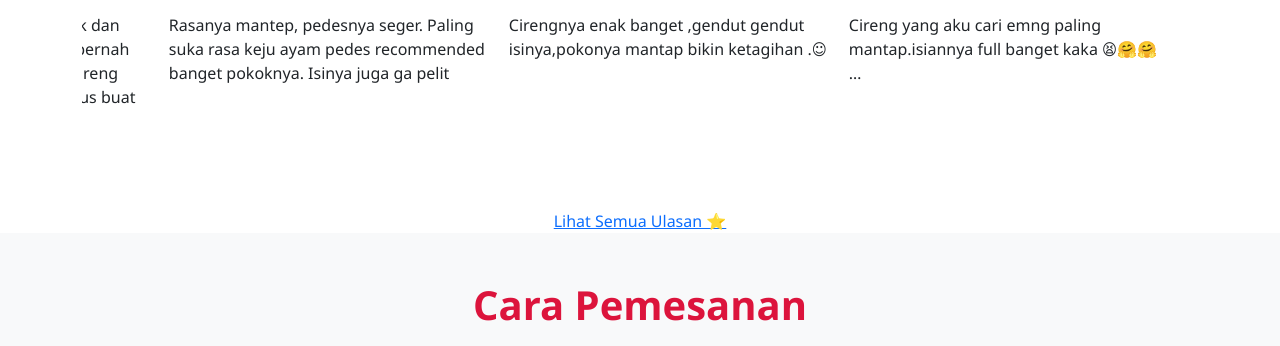
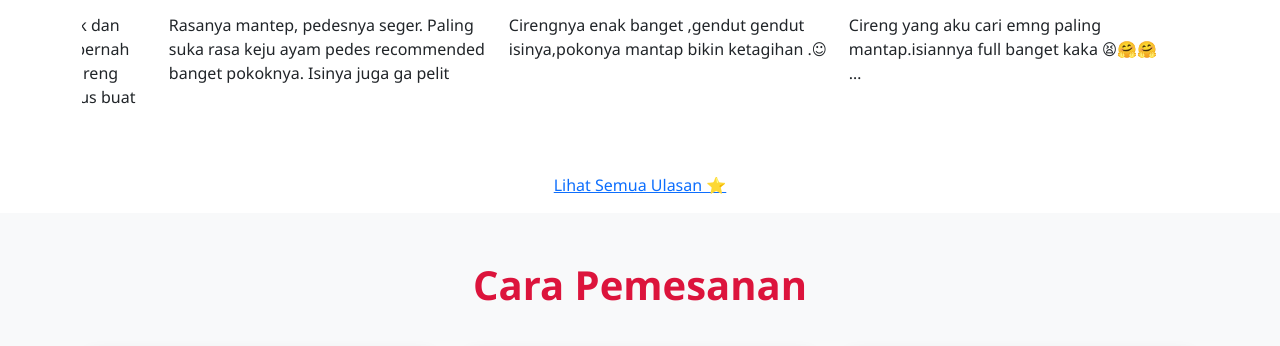
Before and after one commit to firman1106/cireng_seuhah, a plain HTML site: page index.html in a window 1280 px wide. Shown: the part 2492-2838 px from the top of the page. Drawn offline with nearby package versions, Linux system fonts and the light colour scheme.

Commit message:
mb pb 0 lihat ulasan

```diff
--- a/index.html
+++ b/index.html
@@ -390,8 +390,8 @@
                 </div>
             </div>
 
-            <div class="review-slider-wrapper">
-                <div class="review-slider">
+            <div class="review-slider-wrapper mb-0 pb-0">
+                <div class="review-slider mb-0 pb-0">
                     <div class="review-slider-track">
 
                         <div class="col-lg-4 col-md-6 mb-4">
@@ -593,7 +593,7 @@
                 </div>
             </div>
 
-            <div class="text-center mt-3">
+            <div class="text-center mb-3 mt-0 pb-0">
                 <a href="https://www.google.com/maps/place/Cireng+Seuhah+Bandung/@-6.9405212,107.712083,17z/data=!4m18!1m9!3m8!1s0x2e68c3f431d91fab:0x9d2545c2b3b3f09e!2sCireng+Seuhah+Bandung!8m2!3d-6.9405212!4d107.7146633!9m1!1b1!16s%2Fg%2F11rc4xb92p!3m7!1s0x2e68c3f431d91fab:0x9d2545c2b3b3f09e!8m2!3d-6.9405212!4d107.7146633!9m1!1b1!16s%2Fg%2F11rc4xb92p?entry=ttu&g_ep=EgoyMDI1MTAyMC4wIKXMDSoASAFQAw%3D%3D" target="_blank" class="btn-review btn-lg">Lihat Semua Ulasan ⭐</a>
             </div>
         </div>
```
